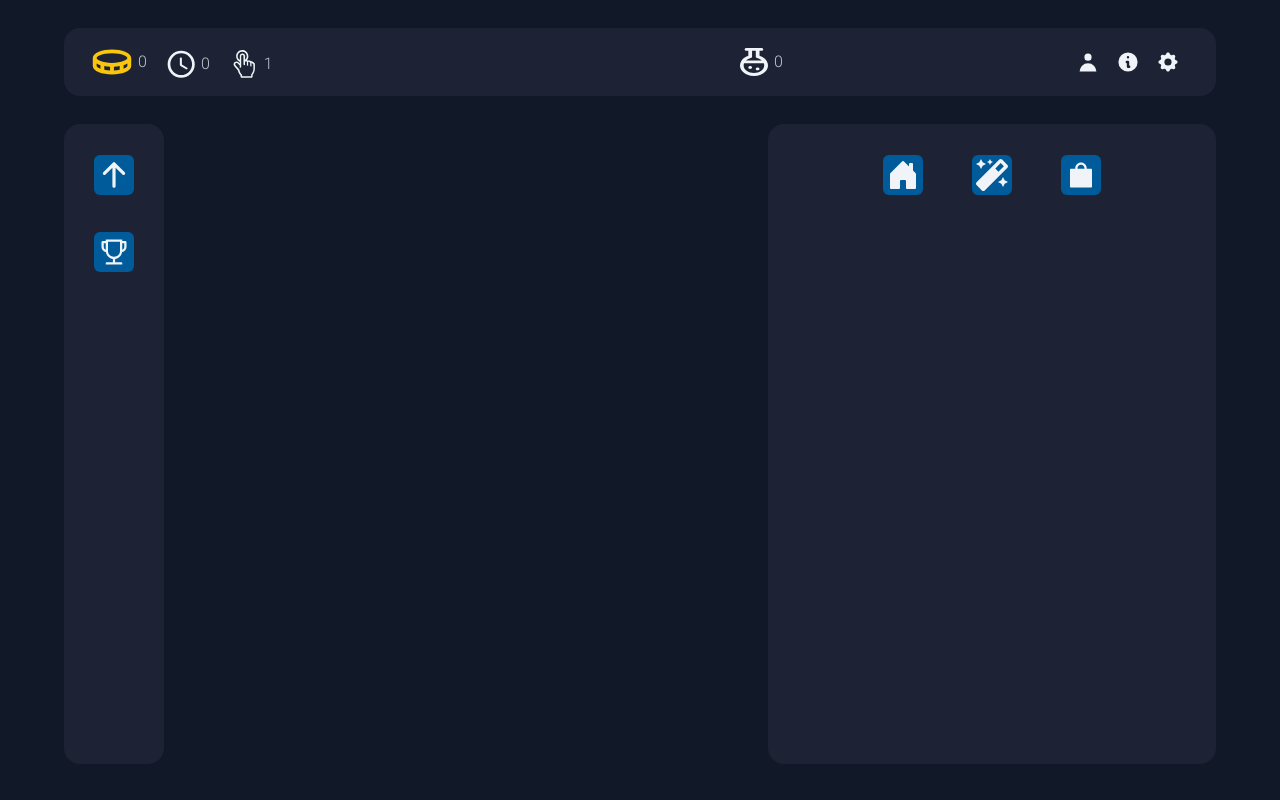
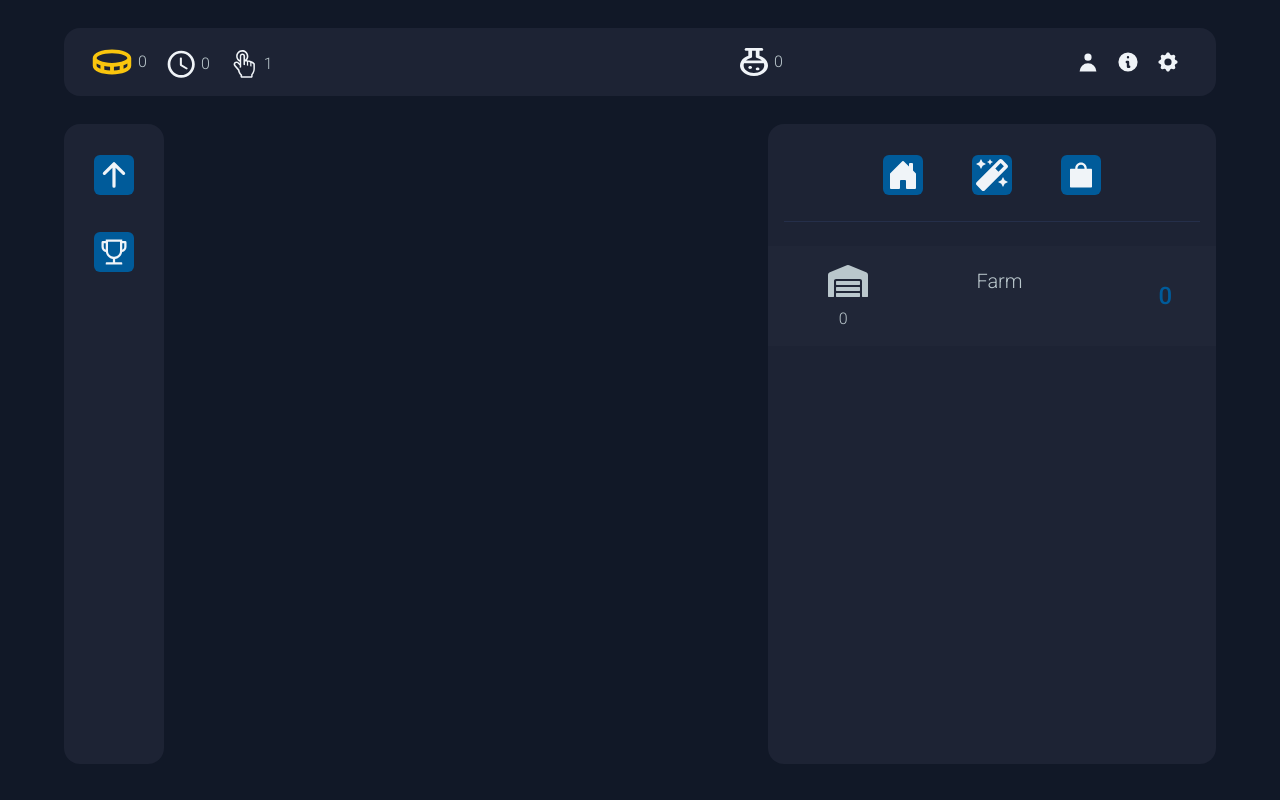
Before and after one commit to walde-dev/elemental-clicker, a Next.js app: page /components/BuildingsMenu in a window 1280 px wide. Before the commit this address had no page. Built offline with nearby package versions, Linux system fonts and the light colour scheme.

Commit message:
added buildingsmenu

```diff
--- /dev/null
+++ b/pages/components/BuildingsMenu.js
@@ -0,0 +1,51 @@
+import {CgSandClock} from "react-icons/cg";
+
+export default function BuildingsMenu(props) {
+
+
+    return (
+        <div>
+            <ul role='list' className=' grid gap-2 grid-rows-1 sm:grid-rows-1 md:grid-rows-1 lg:grid-rows-1 xl:grid-rows-1 '>
+                {(props.buildings) && props.buildings.map(building => (
+                    <li
+                        key={building.name}
+                        className=' font-inter col-span-1 flex flex-col text-center justify-center '
+                    >
+                        <div className='w-full h-[100px] font-light bg-hover-grey hover:bg-selected-grey text-grey px-4 py-2'>
+                            <div className='flex flex-row h-full'>
+                                <div className='flex flex-col justify-evenly w-10/12 '>
+                                    <div className='flex flex-row  justify-evenly'>
+                                        <div className=''>
+                                            {building.icon && (
+                                                <>
+                                                    {building.icon}
+                                                </>
+                                            )}
+                                        </div>
+                                        <div className='self-center text-xl w-6/12'>
+                                            {building.name}
+                                        </div>
+                                    </div>
+                                    <div className='flex flex-row  justify-evenly'>
+                                        <div className='flex flex-row'>
+
+                                            {building.production}
+                                        </div>
+                                        <div className='self-center text-xl w-6/12'>
+
+                                        </div>
+                                    </div>
+                                </div>
+                                <div className='flex w-2/12 items-center justify-center'>
+                                    <div className='text-accent-blue font-medium text-2xl'>
+                                        {building.amount}
+                                    </div>
+                                </div>
+                            </div>
+                        </div>
+                    </li>
+                ))}
+            </ul>
+        </div>
+    );
+}
--- a/pages/components/MainMenu.js
+++ b/pages/components/MainMenu.js
@@ -6,17 +6,24 @@ import { AiFillShopping } from 'react-icons/ai';
 import MainMenuButton from "./Buttons/MainMenuButton";
 import SideBarButton from "./Buttons/SideBarButton";
 import Upgrades from "./SideBarPanels/Upgrades";
+import BuildingsMenu from "./BuildingsMenu";
 
 export default function MainMenu(props) {
     return (
         <div className={`w-full h-full bg-secondary-blue py-4  rounded-2xl`}>
-            <div className='flex flex-col items-center space-y-2'>
-                <div className='flex flex-row space-x-2'>
-                    <MainMenuButton icon={BsFillHouseDoorFill}/>
+            <div className='flex flex-col  items-center'>
+                <div className='flex flex-row space-x-2 px-4'>
+                    <MainMenuButton icon={BsFillHouseDoorFill} />
                     <MainMenuButton icon={FaMagic} />
-                    <MainMenuButton icon={AiFillShopping}/>
+                    <MainMenuButton icon={AiFillShopping} />
+                </div>
+                <div className='w-full px-4'>
+                    <hr className='w-full mt-3 border-selected-grey  border-1' />
                 </div>
 
+                <div className='w-full mt-6'>
+                    <BuildingsMenu {...props} />
+                </div>
 
             </div>
         </div>
--- a/styles/globals.css
+++ b/styles/globals.css
@@ -4,3 +4,12 @@
 @tailwind base;
 @tailwind components;
 @tailwind utilities;
+
+
+@layer components {
+
+    .building-icon {
+        @apply w-10 h-10
+    }
+
+}
```
